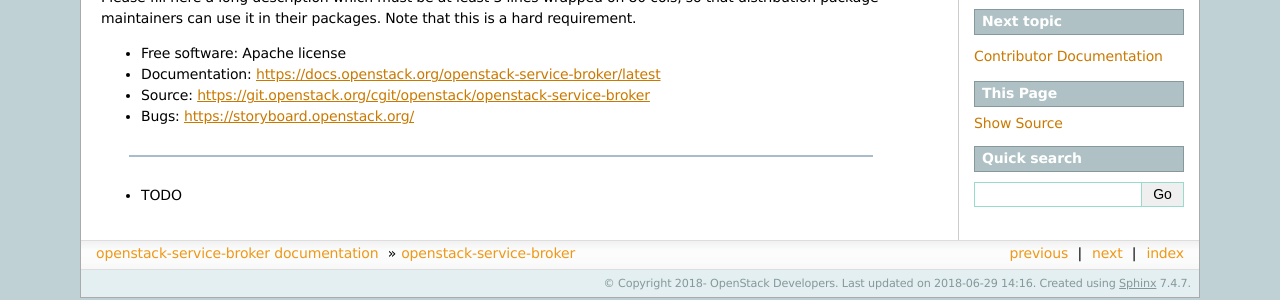
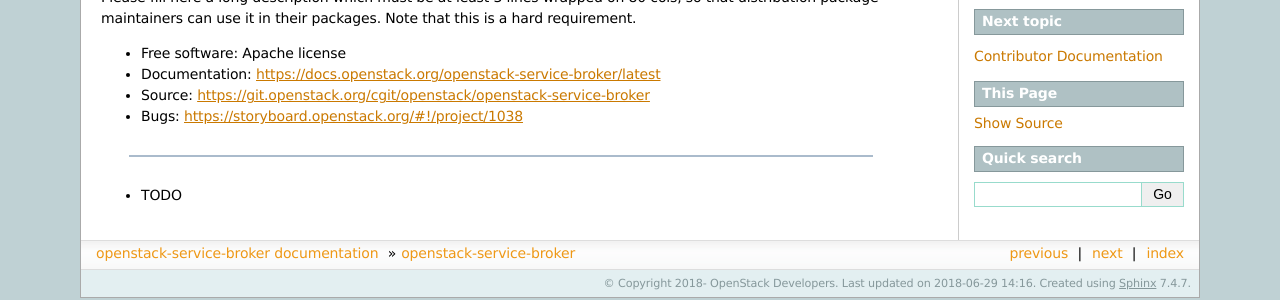
Before and after one commit to openstack-archive/openstack-service-broker, a Sphinx documentation site: the page built from doc/source/readme.rst, in a window 1280 px wide. Shown: the part 157-457 px from the top of the page. Built offline with Sphinx 7.4.7, drawn with Linux system fonts in a browser that asks for light colours.

Commit message:
Update links to Storyboard with project ID
Change-Id: I4535cdb1ccf9ba6382bda9e5e1f2c23790615659

```diff
--- a/CONTRIBUTING.rst
+++ b/CONTRIBUTING.rst
@@ -12,4 +12,4 @@ submitted for review via the Gerrit tool:
 
 Pull requests submitted through GitHub will be ignored.
 
-Bugs should be filed on Storyboard https://storyboard.openstack.org/
+Bugs should be filed on Storyboard https://storyboard.openstack.org/#!/project/1038
--- a/README.rst
+++ b/README.rst
@@ -12,7 +12,7 @@ Note that this is a hard requirement.
 * Free software: Apache license
 * Documentation: https://docs.openstack.org/openstack-service-broker/latest
 * Source: https://git.openstack.org/cgit/openstack/openstack-service-broker
-* Bugs: https://storyboard.openstack.org/
+* Bugs: https://storyboard.openstack.org/#!/project/1038
 
 --------
 
--- a/doc/source/conf.py
+++ b/doc/source/conf.py
@@ -41,7 +41,7 @@ copyright = u'2018- OpenStack Developers'
 
 # openstackdocstheme options
 repository_name = 'openstack/openstack-service-broker'
-bug_project = ''
+bug_project = '1038'
 bug_tag = ''
 html_last_updated_fmt = '%Y-%m-%d %H:%M'
 
--- a/releasenotes/source/conf.py
+++ b/releasenotes/source/conf.py
@@ -57,7 +57,7 @@ copyright = u'2017, OpenStack Developers'
 
 # openstackdocstheme options
 repository_name = 'openstack/openstack-service-broker'
-bug_project = ''
+bug_project = '1038'
 bug_tag = ''
 html_last_updated_fmt = '%Y-%m-%d %H:%M'
 
```
